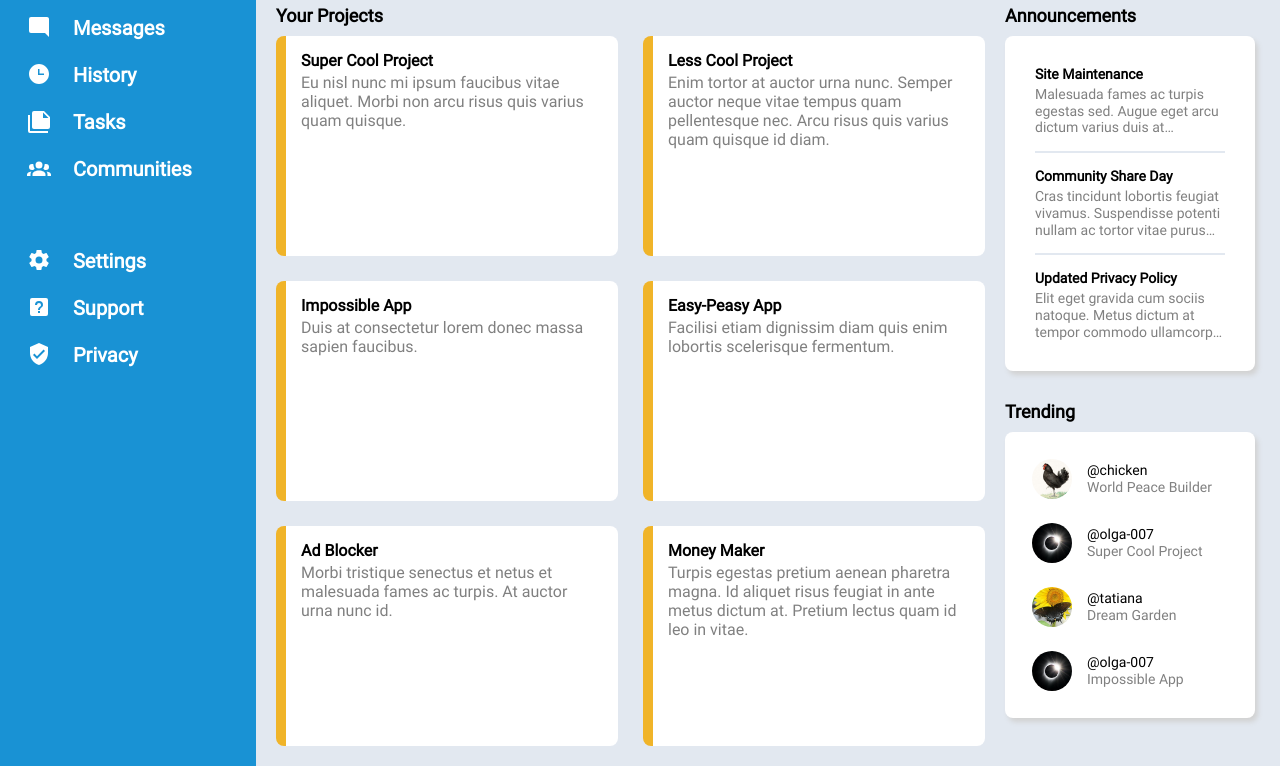
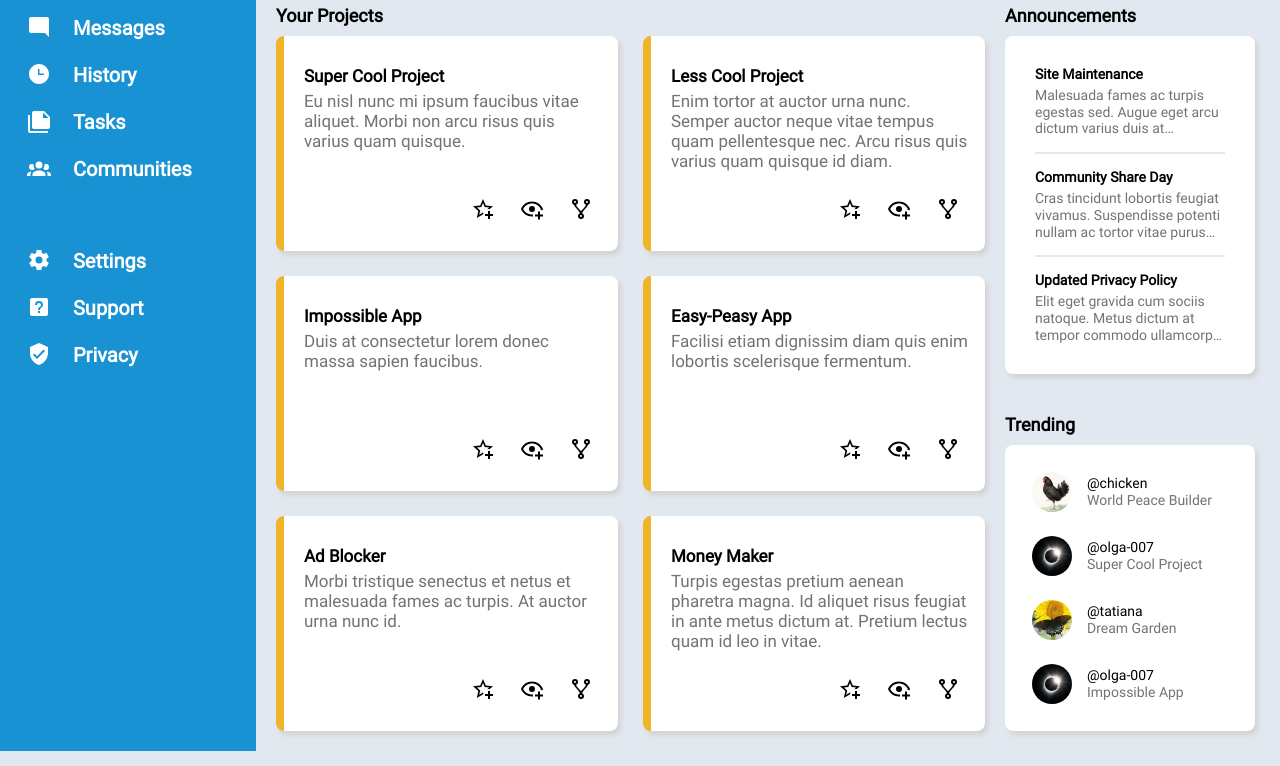
Before and after one commit to olga-007/admin-dashboard, a plain HTML site: page index.html in a window 1280 px wide. Shown: the part 195-961 px from the top of the page. Drawn offline with Linux system fonts and the light colour scheme.

Commit message:
Refine "Your Projects" section

```diff
--- a/index.html
+++ b/index.html
@@ -79,7 +79,7 @@
             </ul>
         </div>
     </div>
-    <div class="header shadow">
+    <div class="header">
         <div class="top">
             <form class="search-bar" action="" method="post"
                 onsubmit="alert('Your search would have been submitted now...'); return false;">
@@ -106,58 +106,94 @@
     <div class="main">
         <div class="section projects">
             <div class="title">Your Projects</div>
-            <div class="content">
+            <div class="contents">
                 <div class="card">
+                    <div class="project-card-contents">
                         <div class="project-desc">
                             <div class="title">Super Cool Project</div>
                             <div>Eu nisl nunc mi ipsum faucibus vitae aliquet. Morbi non arcu risus quis varius quam
                                 quisque.</div>
                         </div>
-                    <div class="project-links"></div>
+                        <div class="project-links">
+                            <a href="#" title="Star"><img src="./assets/star-plus-outline.svg"></a>
+                            <a href="#" title="Watch"><img src="./assets/eye-plus-outline.svg"></a>
+                            <a href="#" title="Fork"><img src="./assets/source-fork.svg"></a>
+                        </div>
+                    </div>
                 </div>
                 <div class="card">
+                    <div class="project-card-contents">
                         <div class="project-desc">
                             <div class="title">Less Cool Project</div>
-                        <div>Enim tortor at auctor urna nunc. Semper auctor neque vitae tempus quam pellentesque nec.
-                            Arcu risus quis varius quam quisque id diam.</div>
+                            <div>Enim tortor at auctor urna nunc. Semper auctor neque vitae tempus quam pellentesque
+                                nec. Arcu risus quis varius quam quisque id diam.</div>
                         </div>
-                    <div class="project-links"></div>
+                        <div class="project-links">
+                            <a href="#" title="Star"><img src="./assets/star-plus-outline.svg"></a>
+                            <a href="#" title="Watch"><img src="./assets/eye-plus-outline.svg"></a>
+                            <a href="#" title="Fork"><img src="./assets/source-fork.svg"></a>
+                        </div>
+                    </div>
                 </div>
                 <div class="card">
+                    <div class="project-card-contents">
                         <div class="project-desc">
                             <div class="title">Impossible App</div>
                             <div>Duis at consectetur lorem donec massa sapien faucibus.</div>
                         </div>
-                    <div class="project-links"></div>
+                        <div class="project-links">
+                            <a href="#" title="Star"><img src="./assets/star-plus-outline.svg"></a>
+                            <a href="#" title="Watch"><img src="./assets/eye-plus-outline.svg"></a>
+                            <a href="#" title="Fork"><img src="./assets/source-fork.svg"></a>
+                        </div>
+                    </div>
                 </div>
                 <div class="card">
+                    <div class="project-card-contents">
                         <div class="project-desc">
                             <div class="title">Easy-Peasy App</div>
                             <div>Facilisi etiam dignissim diam quis enim lobortis scelerisque fermentum.</div>
                         </div>
-                    <div class="project-links"></div>
+                        <div class="project-links">
+                            <a href="#" title="Star"><img src="./assets/star-plus-outline.svg"></a>
+                            <a href="#" title="Watch"><img src="./assets/eye-plus-outline.svg"></a>
+                            <a href="#" title="Fork"><img src="./assets/source-fork.svg"></a>
+                        </div>
+                    </div>
                 </div>
                 <div class="card">
+                    <div class="project-card-contents">
                         <div class="project-desc">
                             <div class="title">Ad Blocker</div>
                             <div>Morbi tristique senectus et netus et malesuada fames ac turpis. At auctor urna nunc id.
                             </div>
                         </div>
-                    <div class="project-links"></div>
+                        <div class="project-links">
+                            <a href="#" title="Star"><img src="./assets/star-plus-outline.svg"></a>
+                            <a href="#" title="Watch"><img src="./assets/eye-plus-outline.svg"></a>
+                            <a href="#" title="Fork"><img src="./assets/source-fork.svg"></a>
+                        </div>
+                    </div>
                 </div>
                 <div class="card">
+                    <div class="project-card-contents">
                         <div class="project-desc">
                             <div class="title">Money Maker</div>
-                        <div>Turpis egestas pretium aenean pharetra magna. Id aliquet risus feugiat in ante metus dictum
-                            at. Pretium lectus quam id leo in vitae.</div>
+                            <div>Turpis egestas pretium aenean pharetra magna. Id aliquet risus feugiat in ante metus
+                                dictum at. Pretium lectus quam id leo in vitae.</div>
                         </div>
-                    <div class="project-links"></div>
+                        <div class="project-links">
+                            <a href="#" title="Star"><img src="./assets/star-plus-outline.svg"></a>
+                            <a href="#" title="Watch"><img src="./assets/eye-plus-outline.svg"></a>
+                            <a href="#" title="Fork"><img src="./assets/source-fork.svg"></a>
+                        </div>
+                    </div>
                 </div>
             </div>
         </div>
         <div class="section">
             <div class="title">Announcements</div>
-            <div class="card shadow">
+            <div class="card">
                 <div class="card-contents">
                     <div class="entry">
                         <div class="title">Site Maintenance</div>
@@ -184,7 +220,7 @@
         </div>
         <div class="section">
             <div class="title">Trending</div>
-            <div class="card shadow">
+            <div class="card">
                 <div class="card-contents">
                     <div class="trend">
                         <img src="./assets/user-avatar-1.jpeg" />
--- a/styles.css
+++ b/styles.css
@@ -87,13 +87,10 @@ ul {
     }
 }
 
-.shadow {
-    box-shadow: 3px 4px 5px rgb(210, 210, 210);
-}
-
 .header {
     padding: 8px 25px 8px 20px;
     background-color: white;
+    box-shadow: 3px 4px 5px rgb(205, 205, 205);
 
     &>* {
         padding: 10px 30px 10px 20px;
@@ -155,7 +152,7 @@ ul {
     font-weight: bold;
 
     & .hello {
-        font-size: 12px;
+        font-size: 14px;
         margin-bottom: 7px;
     }
 
@@ -182,27 +179,28 @@ a.btn {
     padding-right: 25px;
     display: grid;
     grid-template: auto 1fr / 3fr minmax(250px, 1fr);
-    gap: 20px;
+    column-gap: 20px;
+    row-gap: 30px;
 }
 
 .section {
-    color: grey;
+    color: rgb(115, 115, 115);
 
     & .title {
         color: black;
         font-weight: bold;
-        margin-bottom: 3px;
+        margin-bottom: 4px;
     }
 
     &>.title {
         font-size: 18px;
         margin: 10px 0;
-        min-width: 200px;
     }
 
     & .card {
         background-color: white;
         border-radius: 8px;
+        box-shadow: 3px 4px 5px rgb(210, 210, 210);
     }
 
     & .card-contents {
@@ -215,19 +213,41 @@ a.btn {
 .projects {
     grid-row: span 2;
 
-    & .content {
+    & .contents {
         display: grid;
         grid-template-columns: repeat(auto-fit, minmax(300px, 1fr));
         gap: 25px;
     }
 
     & .card {
-        height: 220px;
-        border-left: 10px solid rgb(240, 180, 41);
+        height: 215px;
+        border-left: 8px solid rgb(240, 180, 41);
     }
 
-    & .card>* {
-        margin: 15px;
+    & .project-card-contents {
+        padding: 30px 15px 30px 20px;
+        font-size: 17px;
+        height: 100%;
+        display: grid;
+        grid-template-rows: 1fr auto;
+        gap: 10px;
+
+        & .title {
+            margin-bottom: 5px;
+        }
+
+        & .project-links {
+            padding: 0 10px;
+            display: grid;
+            grid-auto-flow: column;
+            justify-content: end;
+            gap: 25px;
+        }
+
+        & img {
+            height: 24px;
+            width: 24px;
+        }
     }
 }
 
@@ -264,23 +284,3 @@ a.btn {
     -webkit-line-clamp: 3;
     -webkit-box-orient: vertical;
 }
-
-/* .main>*>*>* {
-    border: 1px solid red;
-
-    &>* {
-        border: 1px solid blue;
-    }
-
-    &>*>* {
-        border: 1px solid black;
-    }
-
-    &>*>*>* {
-        border: 1px solid orange;
-    }
-
-    &>*>*>*>* {
-        border: 1px solid aqua;
-    }
-} */
```
Also changed, not shown: assets/eye-plus-outline.svg (added), assets/source-fork.svg (added), assets/star-plus-outline.svg (added). Lines whose indentation alone changed are shown as unchanged.
